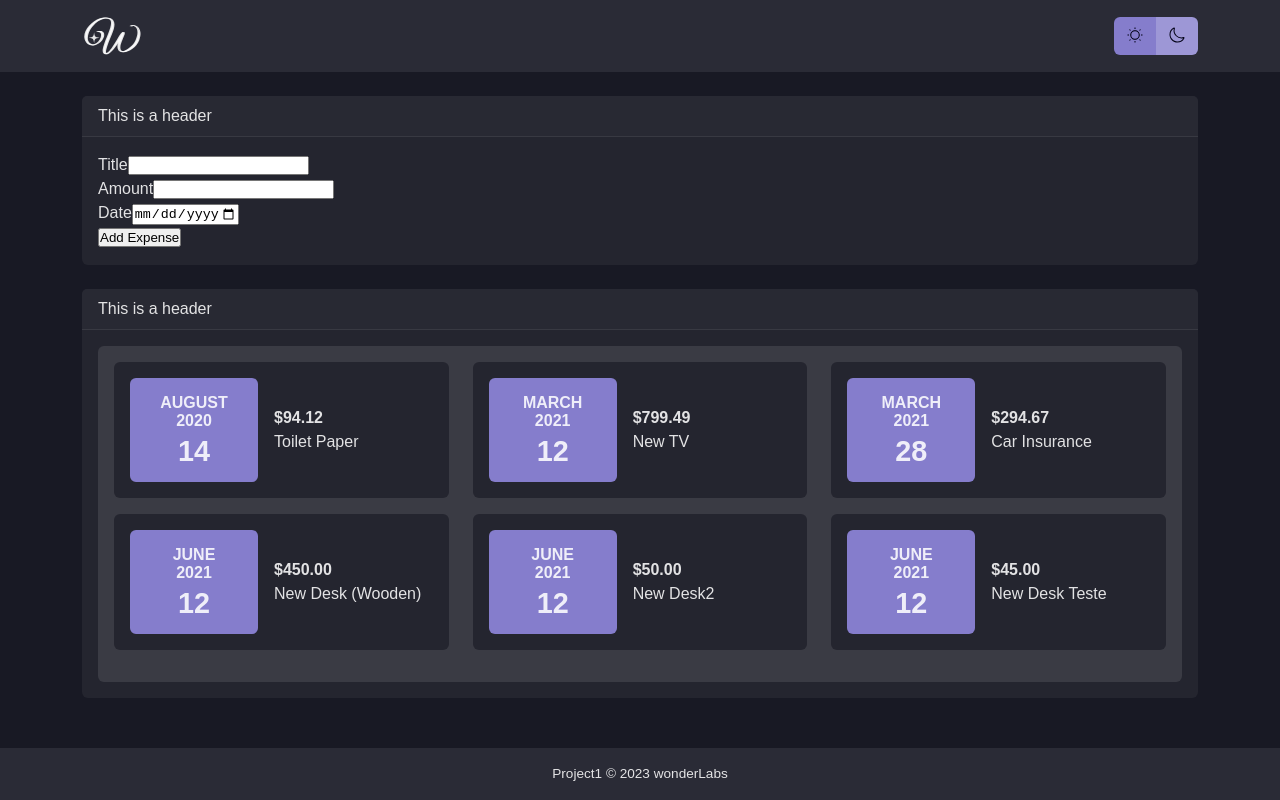
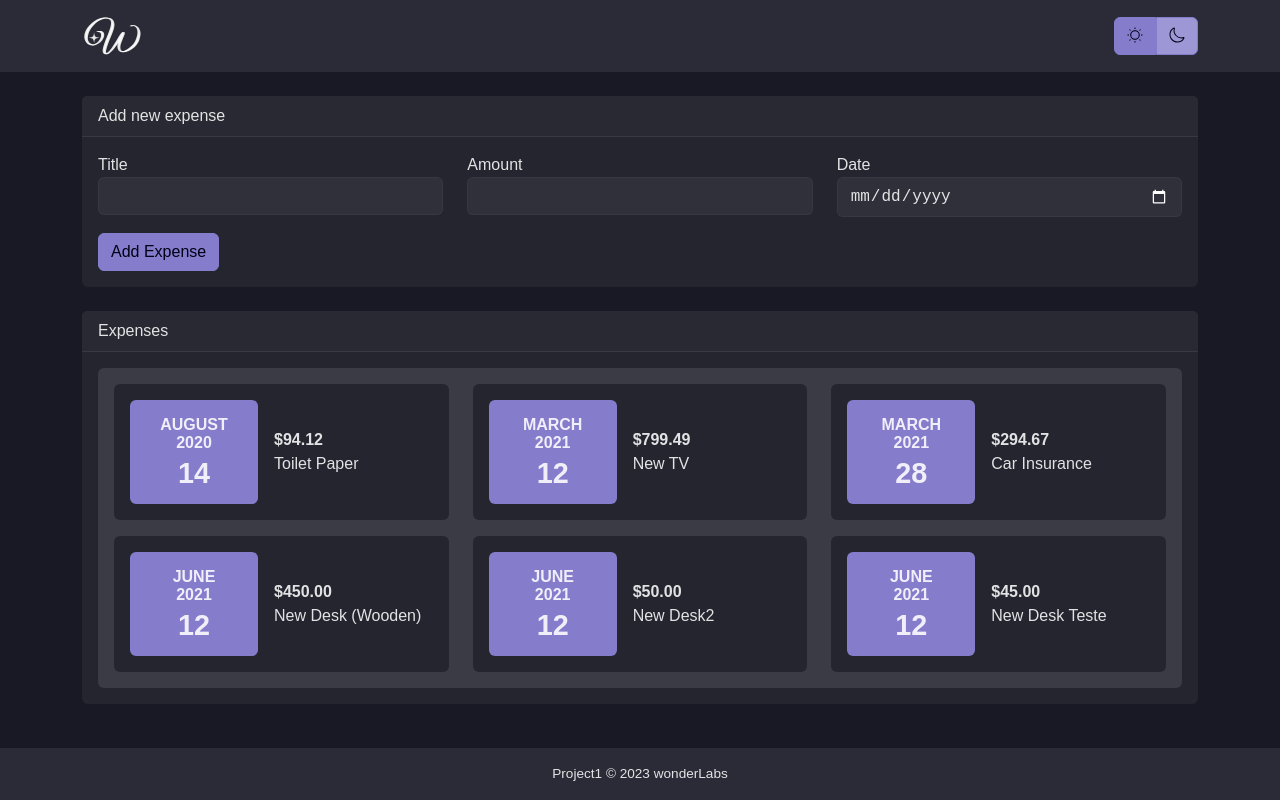
Before and after one commit to yeisermirabal/project1, a React (Create React App) app: page / in a window 1280 px wide. Built offline with nearby package versions, Linux system fonts and the light colour scheme.

Commit message:
Feat(New Expense): Adding styles to the new expense component

```diff
--- a/src/App.tsx
+++ b/src/App.tsx
@@ -22,10 +22,10 @@ function App() {
         <Header />
         <MainContent>
           <div className='container'>
-            <Card title="This is a header">
+            <Card title="Add new expense" className='mb-4'>
               <NewExpense />
             </Card>
-            <Card title="This is a header">
+            <Card title="Expenses">
               <ExpenseList />
             </Card>
           </div>
--- a/src/components/Expenses/ExpenseForm/ExpenseForm.style.tsx
+++ b/src/components/Expenses/ExpenseForm/ExpenseForm.style.tsx
@@ -2,10 +2,41 @@ import styled from 'styled-components';
 
 export const ExpenseFormContainer = styled.form`
     ${({ theme }) => {
-        const { colors } = theme;
+        const { colors, button } = theme;
 
         return `
+            .new-expense--label {
+                display: inline-block;
+                margi-bottom:0.5rem;
+            }
 
+            input[type="date"]::-webkit-calendar-picker-indicator {
+                filter: invert(1) hue-rotate(180deg);
+            }
+
+            .new-expense--control {
+                appearance: none;
+                background-clip: padding-box;
+                background-color: ${colors.inputBg};
+                border: 1px solid ${colors.inputBorder};
+                border-radius: .375rem;
+                color: ${colors.bodyColor};
+                display: block;
+                font-size: 1rem;
+                font-weight: 400;
+                line-height: 1.5;
+                padding: .375rem .75rem;
+                transition: border-color .15s ease-in-out,box-shadow .15s ease-in-out;
+                width: 100%;
+
+                &:focus {
+                    background-color: ${colors.inputBg};
+                    border-color: ${colors.inputBorder};
+                    box-shadow: 0 0 0 0.25rem rgba(50,31,219,.25);
+                    color: ${colors.bodyColor};
+                    outline: 0;
+                }
+            }
         `;
     }}
 `;
--- a/src/components/Expenses/ExpenseForm/ExpenseForm.tsx
+++ b/src/components/Expenses/ExpenseForm/ExpenseForm.tsx
@@ -9,22 +9,22 @@ const ExpenseForm = () => {
 
   return (
     <ExpenseFormContainer>
-      <div className='new-expense--controls'>
-        <div className='new-expense--control'>
-          <label className='new-expense--label'>Title</label>
-          <input type='text' />
+      <div className='row'>
+        <div className='col-lg-4 col-sm-6 col-12'>
+          <label className='new-expense--label' htmlFor='new-expense--title'>Title</label>
+          <input className='new-expense--control' id="new-expense--title" type='text' />
         </div>
-        <div className='new-expense--control'>
-          <label className='new-expense--label'>Amount</label>
-          <input type='number' min='0.01' step='0.01' />
+        <div className='col-lg-4 col-sm-6 col-12'>
+          <label className='new-expense--label' htmlFor='new-expense--amount'>Amount</label>
+          <input className='new-expense--control' id="new-expense--amount" type='number' min='0.01' step='0.01' />
         </div>
-        <div className='new-expense--control'>
-          <label className='new-expense--label'>Date</label>
-          <input type='date' min='2019-01-01' max='2024-01-01' />
+        <div className='col-lg-4 col-sm-6 col-12'>
+          <label className='new-expense--label' htmlFor='new-expense--date'>Date</label>
+          <input className='new-expense--control' id="new-expense--date" type='date' min='2019-01-01' max='2024-01-01' />
         </div>
-      </div>
-      <div className='new-expense--actions'>
-        <button type='submit'>Add Expense</button>
+        <div className='col-12'>
+          <button className='btn new-expense--btn' type='submit'>Add Expense</button>
+        </div>
       </div>
     </ExpenseFormContainer>
   );
--- a/src/components/Expenses/ExpenseList/ExpenseList.tsx
+++ b/src/components/Expenses/ExpenseList/ExpenseList.tsx
@@ -52,7 +52,7 @@ const ExpenseList = () => {
           expenseList.map((expense: IExpenseItem) => {
             return (
               <div className='col-lg-4 col-sm-6 col-12'>
-                <Card className="mb-3">
+                <Card>
                   <ExpenseItem key={expense.id} item={expense} />
                 </Card>
               </div>
--- a/src/components/NewExpense/NewExpense.tsx
+++ b/src/components/NewExpense/NewExpense.tsx
@@ -11,9 +11,7 @@ import { NewExpenseContainer } from './NewExpense.style';
 const NewExpense = () => {
   return (
     <NewExpenseContainer>
-      <div className='row'>
-        <ExpenseForm />
-      </div>
+      <ExpenseForm />
     </NewExpenseContainer>
   );
 }
--- a/src/components/UI/BtnGroup/BtnGroup.style.tsx
+++ b/src/components/UI/BtnGroup/BtnGroup.style.tsx
@@ -24,24 +24,6 @@ export const BtnGroupContainer = styled.div`
         background-color: ${colors.active};
       }
 
-      .btn--label {
-        background-color: ${colors.primary};
-        border-color: transparent;
-        box-shadow: 0 1px 1px 0 rgba(var(${colors.elevationBaseColor},60,75,100),.14),0 2px 1px -1px rgba(var(${colors.elevationBaseColor},60,75,100),.12),0 1px 3px 0 rgba(var(${colors.elevationBaseColor},60,75,100),.2);
-        border: ${button.borderWidth} solid transparent;
-        border-radius: ${button.borderRadius};
-        color: ${colors.buttonColor};
-        cursor: pointer;
-        display: inline-block;
-        padding: ${button.paddingY} ${button.paddingX};
-        text-align: center;
-        text-decoration: none;
-        transition: color .15s ease-in-out,background-color .15s ease-in-out,border-color .15s ease-in-out,box-shadow .15s ease-in-out;
-        -webkit-user-select: none;
-        user-select: none;
-        vertical-align: middle;
-      }
-
       .btn--light {
         border-top-right-radius: 0;
         border-bottom-right-radius: 0;
--- a/src/components/UI/BtnGroup/BtnGroup.tsx
+++ b/src/components/UI/BtnGroup/BtnGroup.tsx
@@ -12,11 +12,11 @@ const BtnGroup = () => {
     <BtnGroupContainer>
       <div className='btn--group'>
         <input type="radio" id="btn-light-theme" className='btn-check' name="theme-switch" />
-        <label className='btn--label btn--light' htmlFor='btn-light-theme'>
+        <label className='btn btn--label btn--light' htmlFor='btn-light-theme'>
           <SunIcon />
         </label>
         <input type="radio" id="btn-dark-theme" className='btn-check' name="theme-switch" checked />
-        <label className='btn--label btn--dark' htmlFor='btn-dark-theme'>
+        <label className='btn btn--label btn--dark' htmlFor='btn-dark-theme'>
           <MoonIcon />
         </label>
       </div>
--- a/src/components/UI/Card/Card.style.tsx
+++ b/src/components/UI/Card/Card.style.tsx
@@ -14,7 +14,6 @@ export const CardContainer = styled.div`
       flex-direction: column;
       min-width: 0;
       position: relative;
-      margin-bottom: 1.5rem;
 
       .card-header {
         background-color: ${colors.cardHeaderBg};
--- a/src/global/GlobalStyles.tsx
+++ b/src/global/GlobalStyles.tsx
@@ -2,7 +2,7 @@ import { createGlobalStyle } from 'styled-components';
 
 const GlobalStyles = createGlobalStyle`
   ${({ theme }) => {
-    const { colors, font, gutter } = theme;
+    const { colors, font, gutter, button } = theme;
 
     return `
       * {
@@ -50,6 +50,31 @@ const GlobalStyles = createGlobalStyle`
         vertical-align: -0.125rem;
       }
 
+      .btn {
+        background-color: ${colors.primary};
+        box-shadow: 0 1px 1px 0 rgba(var(${colors.elevationBaseColor},60,75,100),.14),0 2px 1px -1px rgba(var(${colors.elevationBaseColor},60,75,100),.12),0 1px 3px 0 rgba(var(${colors.elevationBaseColor},60,75,100),.2);
+        border: ${button.borderWidth} solid ${colors.primary};
+        border-radius: ${button.borderRadius};
+        color: ${colors.buttonColor};
+        cursor: pointer;
+        display: inline-block;
+        padding: ${button.paddingY} ${button.paddingX};
+        text-align: center;
+        text-decoration: none;
+        transition: color .15s ease-in-out,background-color .15s ease-in-out,border-color .15s ease-in-out,box-shadow .15s ease-in-out;
+        user-select: none;
+        vertical-align: middle;
+        font-size: 1rem;
+        font-weight: 400;
+        line-height: 1.5;
+
+        &:hover {
+          background-color: ${colors.buttonHoverBg};
+          border-color: ${colors.buttonHoverBorderColor};
+          color: ${colors.buttonColor};
+        }
+      }
+
       .container,
       .container-fluid {
         margin-left: auto;
@@ -81,8 +106,8 @@ const GlobalStyles = createGlobalStyle`
         width: 100%;
       }
 
-      .mb-3 {
-        margin-bottom: 1rem;
+      .mb-4 {
+        margin-bottom: 1.5rem;
       }
 
       .mr-3 {
--- a/src/global/Theme.tsx
+++ b/src/global/Theme.tsx
@@ -10,9 +10,13 @@ const theme: DefaultTheme = {
     secondaryBg: '#2a2b36',
     elevationBaseColor: '0,0,0',
     buttonColor: '#000015',
+    buttonHoverBg: '#9791d4',
+    buttonHoverBorderColor: '#918ad1',
     cardBg: '#24252f',
     cardHeaderBg: '#282933',
-    cardBorderColor: 'hsla(0,0%,100%,.075)'
+    cardBorderColor: 'hsla(0,0%,100%,.075)',
+    inputBg: 'hsla(0,0%,100%,.05)',
+    inputBorder: 'hsla(0,0%,100%,.09)'
   },
   button: {
     borderWidth: '1px',
@@ -25,7 +29,7 @@ const theme: DefaultTheme = {
   },
   gutter: {
     x: '1.5rem',
-    y: '0'
+    y: '1rem'
   },
   card: {
     paddingY: '0.5rem',
--- a/src/styled.d.ts
+++ b/src/styled.d.ts
@@ -11,9 +11,13 @@ declare module 'styled-components' {
       secondaryBg: string;
       elevationBaseColor: string;
       buttonColor: string;
+      buttonHoverBg: string;
+      buttonHoverBorderColor: string;
       cardBg: string;
       cardHeaderBg: string;
       cardBorderColor: string;
+      inputBg: string;
+      inputBorder: string;
     },
     button: {
       borderWidth: string;
```
